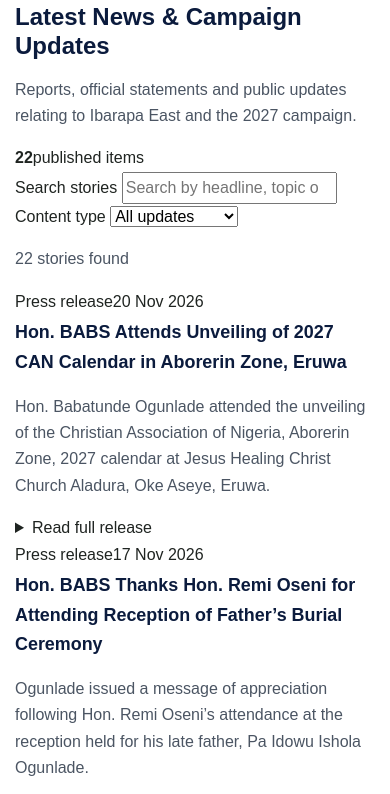
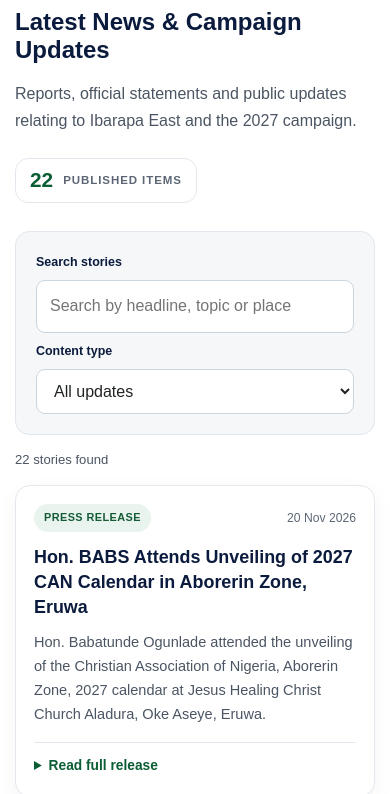
Before and after one commit to babsogunlade2027/babswebsite, a plain HTML site: page press.html in a window 390 px wide. Shown: the part 697-1491 px from the top of the page. Drawn offline with Linux system fonts and the light colour scheme.

Commit message:
Style responsive Press Centre newsroom and article cards

```diff
--- a/assets/styles.css
+++ b/assets/styles.css
@@ -65,3 +65,33 @@ form button:hover,.button:hover{background:var(--babs-navy);color:#fff;text-deco
 @media(max-width:1023px){.site-header>.wrap{min-height:70px}.menu-btn{display:block}.nav{display:none;position:absolute;top:100%;left:0;right:0;background:#fff;border-bottom:1px solid var(--babs-line);padding:12px 20px 18px;box-shadow:0 12px 20px #0b1b3d12;align-items:stretch;flex-direction:column;gap:0}.nav.is-open{display:flex}.nav a{padding:11px 4px}.split{grid-template-columns:1fr}.fgrid{grid-template-columns:repeat(2,minmax(0,1fr))}}
 @media(max-width:560px){.wrap{width:min(100% - 30px,1160px)}.topbar .wrap{font-size:.68rem}.topbar .wrap span:last-child{display:none}.brand-text strong{font-size:.8rem}.brand-mark{width:42px;height:42px}.g2,.gal,.fgrid{grid-template-columns:1fr}.card{padding:18px}}
 @media(prefers-reduced-motion:reduce){html{scroll-behavior:auto}*,*::before,*::after{animation-duration:.01ms!important;transition-duration:.01ms!important}}
+
+
+/* Press Centre newsroom */
+.press-hero-copy{max-width:720px;margin:18px 0 0;color:#e5edf4;font-size:1.05rem}
+.newsroom-heading{display:flex;justify-content:space-between;align-items:end;gap:24px;margin-bottom:28px}
+.newsroom-intro{max-width:760px;margin:.35rem 0 0;color:var(--babs-muted)}
+.newsroom-total{min-width:130px;padding:15px 20px;border:1px solid var(--babs-line);border-radius:13px;background:#fff;text-align:center}
+.newsroom-total strong,.newsroom-total span{display:block}
+.newsroom-total strong{font-size:1.8rem;line-height:1.1;color:var(--babs-green)}
+.newsroom-total span{font-size:.72rem;color:var(--babs-muted);font-weight:700;text-transform:uppercase;letter-spacing:.08em}
+.news-tools{display:grid;grid-template-columns:1fr 1fr;gap:8px 16px;padding:20px;background:var(--babs-soft);border:1px solid var(--babs-line);border-radius:14px;margin-bottom:14px}
+.news-tools label{font-size:.78rem;font-weight:800;color:var(--babs-navy)}
+.news-tools input,.news-tools select{width:100%;min-width:0;border:1px solid #cbd5df;border-radius:9px;background:#fff;padding:12px 13px;color:var(--babs-ink)}
+.news-results{font-size:.82rem;color:var(--babs-muted);margin:0 0 14px}
+.news-grid{display:grid;grid-template-columns:repeat(2,minmax(0,1fr));gap:18px;align-items:start}
+.news-card{min-width:0;padding:22px;background:#fff;border:1px solid var(--babs-line);border-radius:15px;box-shadow:0 8px 24px rgba(11,27,61,.045);scroll-margin-top:110px}
+.news-card-top{display:flex;align-items:center;justify-content:space-between;gap:12px;margin-bottom:13px}
+.news-type{display:inline-flex;padding:5px 10px;border-radius:999px;font-size:.68rem;font-weight:850;letter-spacing:.04em;text-transform:uppercase}
+.news-type-report{background:#e8f0fb;color:#173b68}
+.news-type-release{background:#e8f4ed;color:#145b35}
+.news-date{font-size:.76rem;color:var(--babs-muted);white-space:nowrap}
+.news-title{margin:0 0 10px!important;font-size:1.12rem!important;line-height:1.4!important;color:var(--babs-navy)!important}
+.news-summary{margin:0 0 16px;color:#4b5563;font-size:.91rem}
+.news-details{border-top:1px solid var(--babs-line);padding-top:12px}
+.news-read-more{cursor:pointer;color:var(--babs-green);font-weight:850;font-size:.86rem;list-style-position:inside}
+.news-read-more:focus-visible{outline:3px solid var(--babs-gold);outline-offset:4px}
+.news-story-body{padding-top:12px}
+.news-story-body p{font-size:.9rem;line-height:1.8;color:#394452}
+.news-story-body .news-source{margin-top:18px;padding-top:12px;border-top:1px solid var(--babs-line);font-size:.78rem;color:var(--babs-muted)}
+@media(max-width:760px){.news-grid{grid-template-columns:1fr}.newsroom-heading{align-items:start;flex-direction:column}.newsroom-total{display:flex;align-items:center;gap:10px;padding:10px 14px}.newsroom-total strong{font-size:1.3rem}.news-tools{grid-template-columns:1fr}.news-card{padding:18px}}
```
